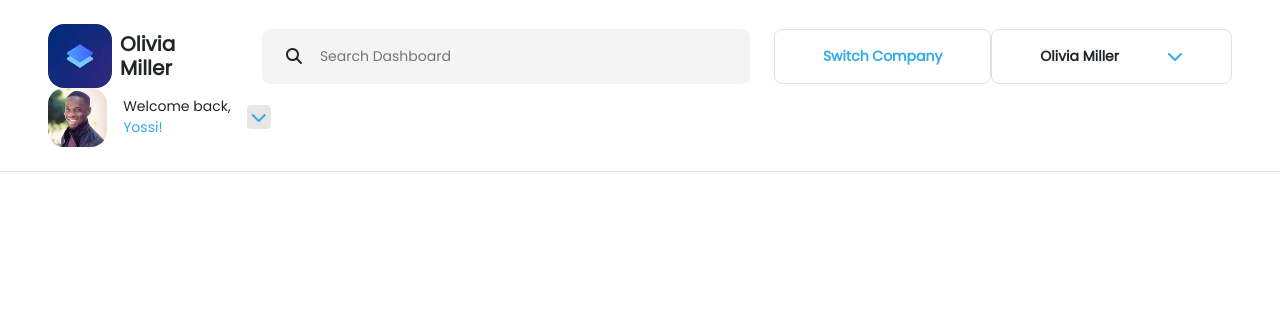
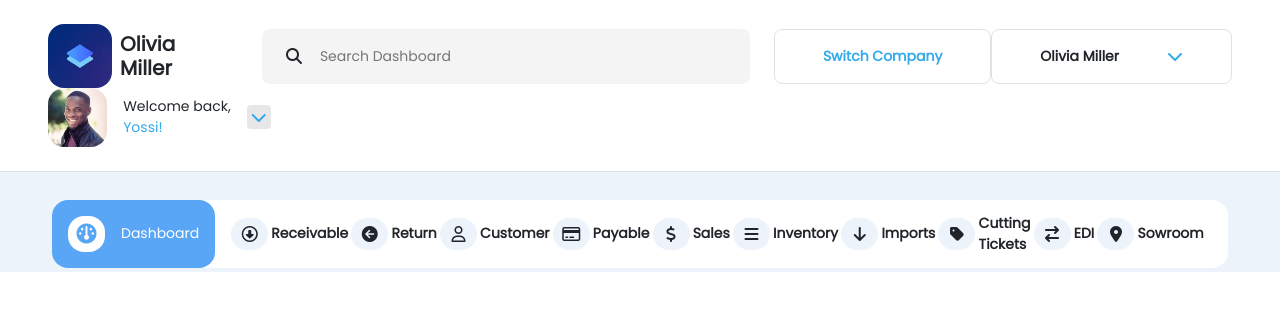
Before and after one commit to ChaitanyaLonarkar/Bootstap, a plain HTML site: page index.html in a window 1280 px wide. Drawn offline with nearby package versions, Linux system fonts and the light colour scheme.

Commit message:
navigations done

```diff
--- a/index.html
+++ b/index.html
@@ -11,7 +11,13 @@
       integrity="sha384-QWTKZyjpPEjISv5WaRU9OFeRpok6YctnYmDr5pNlyT2bRjXh0JMhjY6hW+ALEwIH"
       crossorigin="anonymous"
     />
-    <link rel="stylesheet" href="https://cdnjs.cloudflare.com/ajax/libs/font-awesome/6.5.2/css/all.min.css" integrity="sha512-SnH5WK+bZxgPHs44uWIX+LLJAJ9/2PkPKZ5QiAj6Ta86w+fsb2TkcmfRyVX3pBnMFcV7oQPJkl9QevSCWr3W6A==" crossorigin="anonymous" referrerpolicy="no-referrer" />
+    <link
+      rel="stylesheet"
+      href="https://cdnjs.cloudflare.com/ajax/libs/font-awesome/6.5.2/css/all.min.css"
+      integrity="sha512-SnH5WK+bZxgPHs44uWIX+LLJAJ9/2PkPKZ5QiAj6Ta86w+fsb2TkcmfRyVX3pBnMFcV7oQPJkl9QevSCWr3W6A=="
+      crossorigin="anonymous"
+      referrerpolicy="no-referrer"
+    />
 
     <link rel="preconnect" href="https://fonts.googleapis.com" />
     <link rel="preconnect" href="https://fonts.gstatic.com" crossorigin />
@@ -22,6 +28,7 @@
     <link rel="stylesheet" href="style.css" />
   </head>
   <body>
+    <!-- Navbar of the page -->
     <nav class="flex navbar py-4 px-5 align-items-center border-bottom">
       <div class="logo d-flex align-items-center justify-content-center gap-2">
         <img
@@ -35,26 +42,38 @@
           Miller
         </h2>
       </div>
-      <div class="sAndA  d-flex align-items-center justify-content-center border-right border-left gap-4 ">
-          <div class="search  py-3 px-4 d-flex gap-3 rounded-3 align-items-center" style="background-color: rgb(203 203 203 / 22%);">
-            <i class="fa-solid fa-magnifying-glass"></i>
-            <input
-            class=" me-2 border-0 bg-transparent
-            "
+      <div
+        class="sAndA d-flex align-items-center justify-content-center border-right border-left gap-4"
+      >
+        <div
+          class="search py-3 px-4 d-flex gap-3 rounded-3 align-items-center"
+          style="background-color: rgb(203 203 203 / 22%)"
+        >
+          <i class="fa-solid fa-magnifying-glass"></i>
+          <input
+            class="me-2 border-0 bg-transparent"
             type="search"
             placeholder="Search Dashboard"
             aria-label="Search"
-            style="outline: none; font-size:14px; width:25rem"
-            />
-          </div>
+            style="outline: none; font-size: 14px; width: 25rem"
+          />
+        </div>
         <div class="company d-flex align-items-center justify-content-center">
           <div class="switch">
-            <p class="fw-bold text-blue px-5 py-3 border rounded-3 m-0" style="font-size: 14px;">Switch Company</p>
-
+            <p
+              class="fw-bold text-blue px-5 py-3 border rounded-3 m-0"
+              style="font-size: 14px"
+            >
+              Switch Company
+            </p>
           </div>
-          <div class="companies d-flex align-items-center justify-content-between border rounded-3 px-5 py-3 gap-5 ">
-            <p class="fw-bold text-blue  m-0" style="font-size: 14px;">Olivia Miller</p>
-            <i class="fa-solid fa-chevron-down" style="color: #33aaeb; "></i>
+          <div
+            class="companies d-flex align-items-center justify-content-between border rounded-3 px-5 py-3 gap-5"
+          >
+            <p class="fw-bold text-blue m-0" style="font-size: 14px">
+              Olivia Miller
+            </p>
+            <i class="fa-solid fa-chevron-down" style="color: #33aaeb"></i>
 
             <!-- <select
               class="form-select form-select-lg  p-3 fs-6"
@@ -79,16 +98,57 @@
           />
         </div>
         <div class="greet">
-          <p class="m-0" style="font-size: 14px;">
+          <p class="m-0" style="font-size: 14px">
             Welcome back,
             <br />
             <span>Yossi!</span>
           </p>
         </div>
-        <i class="fa-solid p-1 rounded-1 fa-chevron-down" style="color: #33aaeb;background:rgb(231, 231, 231); " ></i>
-
+        <i
+          class="fa-solid p-1 rounded-1 fa-chevron-down"
+          style="color: #33aaeb; background: rgb(231, 231, 231)"
+        ></i>
       </div>
     </nav>
+    <!-- After navbar navigations -->
+    <main class="p-1">
+      <div
+        class="navigations d-flex gap-3 align-items-center rounded-4 pe-4 mx-5 mt-4"
+        style="background-color: white "
+      >
+        <div
+          class="navi-items d-flex gap-3 p-3 align-items-center justify-content-center rounded-4 text-white"
+          style="background-color: #59a6f6"
+        >
+          <i class="fa-solid fa-gauge fs-5 p-2 rounded-4 bg-white fw-bold" style="color: #59a6f6" ></i>
+          <p class="m-0">Dashboard</p>
+        </div>
+        <div
+          class="navi-items d-flex align-items-center justify-content-between w-100 "
+        >
+          <i class="fa-regular fa-circle-down fs-6 p-2 rounded-4 "></i>
+          <p class="m-0 fw-bold">Receivable</p>
+          <i class="fa-solid fa-circle-arrow-left fs-6 p-2 rounded-4"></i>
+          <p class="m-0 fw-bold">Return</p>
+          <i class="fa-regular fa-user fs-6 p-2 rounded-4"></i>
+          <p class="m-0 fw-bold">Customer</p>
+          <i class="fa-regular fa-credit-card fs-6 p-2 rounded-4"></i>
+          <p class="m-0 fw-bold">Payable</p>
+          <i class="fa-solid fa-dollar-sign fs-6 p-2 rounded-4"></i>
+          <p class="m-0 fw-bold">Sales</p>
+          <i class="fa-solid fa-bars fs-6 p-2 rounded-4"></i>
+          <p class="m-0 fw-bold">Inventory</p>
+          <i class="fa-solid fa-arrow-down fs-6 p-2 rounded-4"></i>
+          <p class="m-0 fw-bold">Imports</p>
+          <i class="fa-solid fa-tag fs-6 p-2 rounded-4"></i>
+          <p class="m-0 fw-bold">Cutting <br />Tickets</p>
+          <i class="fa-solid fa-arrow-right-arrow-left fs-6 p-2 rounded-4"></i>
+          <p class="m-0 fw-bold">EDI</p>
+          <i class="fa-solid fa-location-dot fs-6 p-2 rounded-4"></i>
+          <p class="m-0 fw-bold">Sowroom</p>
+        </div>
+      </div>
+    </main>
   </body>
   <script
     src="https://cdn.jsdelivr.net/npm/bootstrap@5.3.3/dist/js/bootstrap.bundle.min.js"
--- a/style.css
+++ b/style.css
@@ -5,11 +5,23 @@ body{
         font-style: normal;
       margin: 0;
       padding: 0;
-
 }
 
 .nav{
     height: 2rem;
+    background-color: white;
+}
+main{
+    /* background-color: #F4F4F4; */
+    background-color: rgb(172 200 236 / 22%);;
+
+    font-size: 14px;
+
+}
+.navi-items i{
+    background-color: rgb(172 200 236 / 22%);
+    width: 37px;
+    text-align: center;
 }
 /* .logo img,  img{
     size: 4rem;
```
